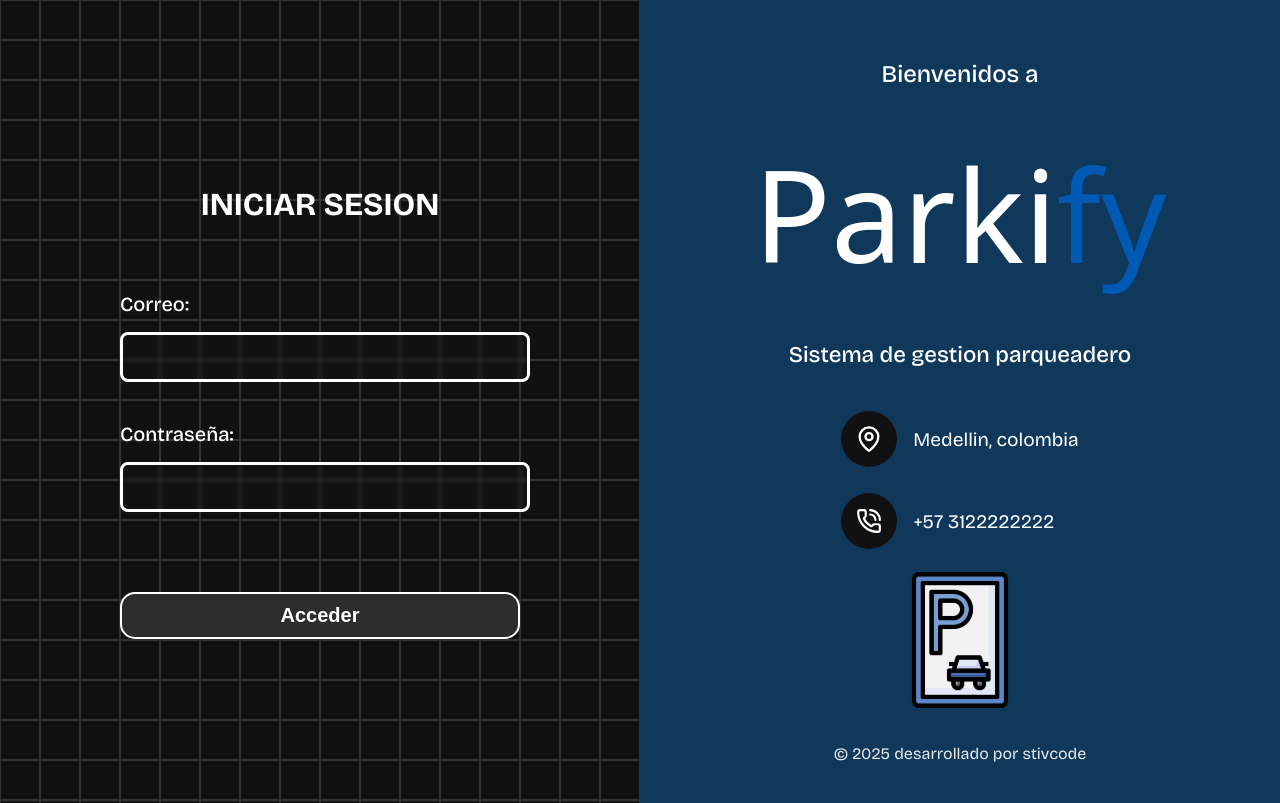
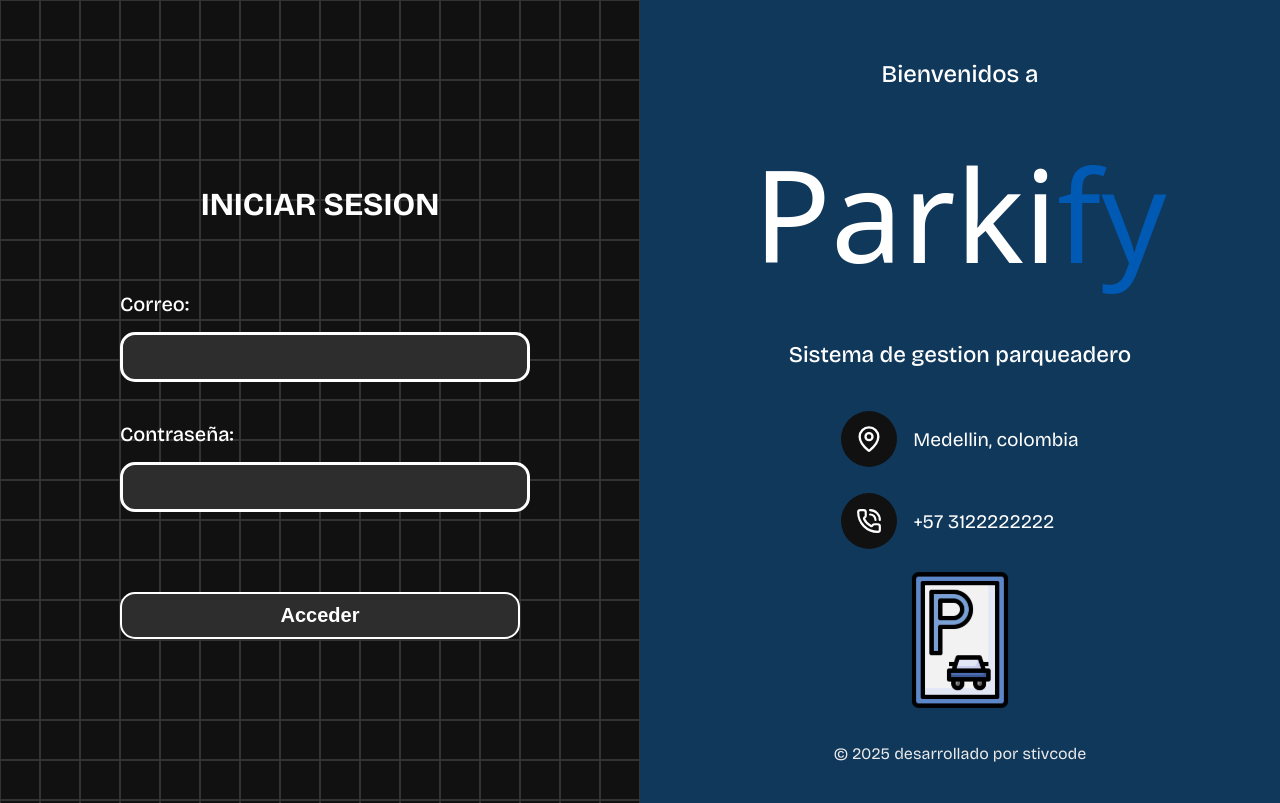
Before and after one commit to stivcode21/Parkify-React, a React (Vite) app: page /login in a window 1280 px wide. Built offline with nearby package versions, Linux system fonts and the light colour scheme; a web font is replaced by a local one.

Commit message:
style: fix layout and changes in form

```diff
--- a/src/components/organisms/signIn/SignIn.module.css
+++ b/src/components/organisms/signIn/SignIn.module.css
@@ -25,9 +25,9 @@
   width: 100%;
   height: 42px;
   border: 3px solid #fff;
-  border-radius: 8px;
-  background: transparent;
-  backdrop-filter: blur(2px);
+  border-radius: 15px;
+  background-color: #2d2d2d;
+
   color: #fff;
   font-size: 1.25rem;
   margin-bottom: 1rem;
@@ -36,7 +36,7 @@
 }
 
 .input:focus {
-  border-color: #4b698d;
+  border-color: #2175db;
 }
 
 .button {
```
